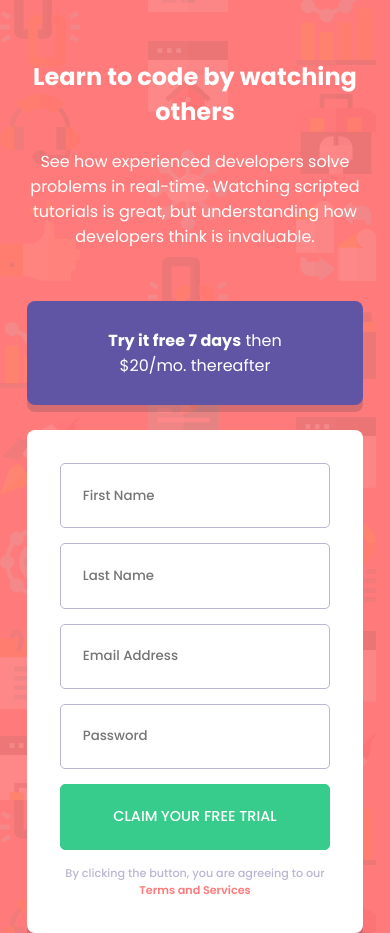
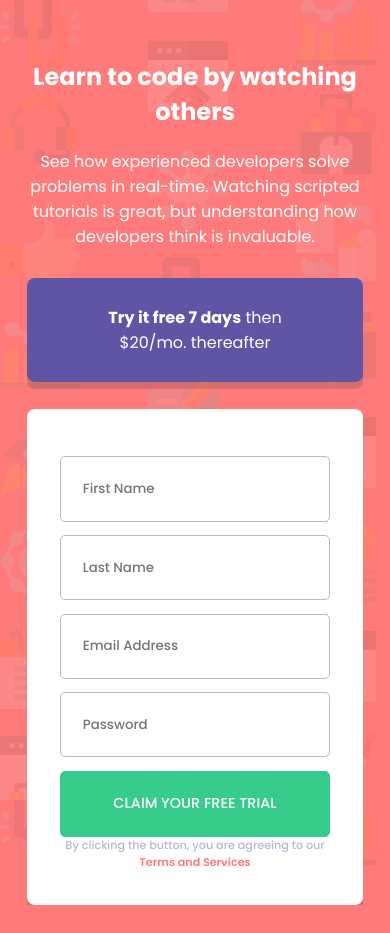
Before and after one commit to Jan-jw/FM3-signupForm, a React (Create React App) app: page / in a window 390 px wide. After the commit the page ends 905 px from the top, so only its background shows below. Built offline with nearby package versions, Linux system fonts and the light colour scheme.

Commit message:
fix mobile incompatability

```diff
--- a/src/App.css
+++ b/src/App.css
@@ -113,10 +113,10 @@
     min-height: 0;
     padding: 5%;
     border: 0.5px solid var(--Grayish-Blue);
-    border-radius: 5px;
     overflow: hidden;
     font-family: var(--primary-font);
     font-weight: 500;
+    -webkit-border-radius: 5px;
 
 }
 .form-fill input[type="text"]:focus{
@@ -156,12 +156,13 @@
         max-width: 768px;
         flex-direction: column;
         padding: 15% 2% 10% 2%;
-        gap: 7%;
+        gap: 0;
+
     }
 
     .slogan {
         width: 90%;
-        /* gap: 20px; */
+        margin-bottom: 8%;
         text-align: center;
 
     }
@@ -178,10 +179,13 @@
 
     .form {
         width: 90%;
+        gap: 0;
+
     }
 
     .form-trial {
         padding: 8% 20%;
+        margin-bottom: 8%;
 
     }
 
@@ -189,8 +193,14 @@
         padding: 10%;
 
     }
+    .form-fill form{
+        gap: 0;
+    }
+
+
     .form-fill input{
         padding: 8% 8% 8% 8%;
+        margin-top: 5%;
 
     }
 
```
